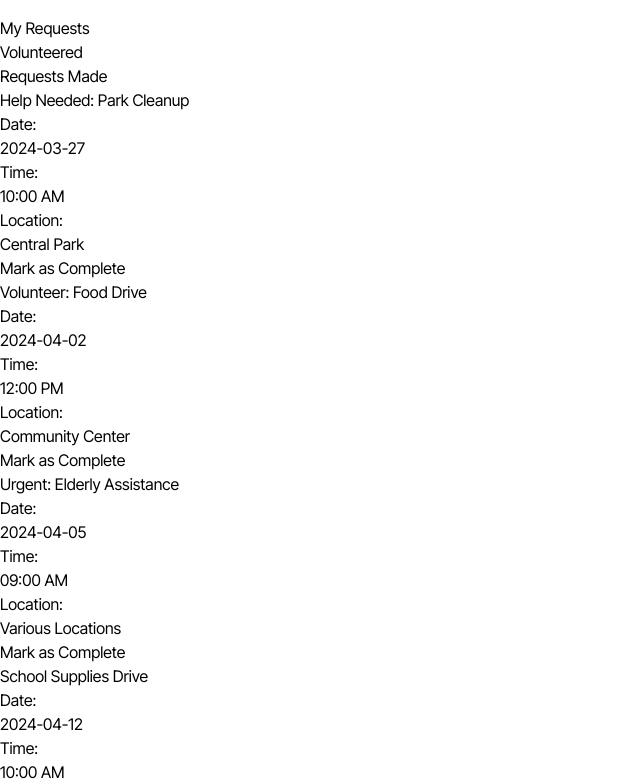
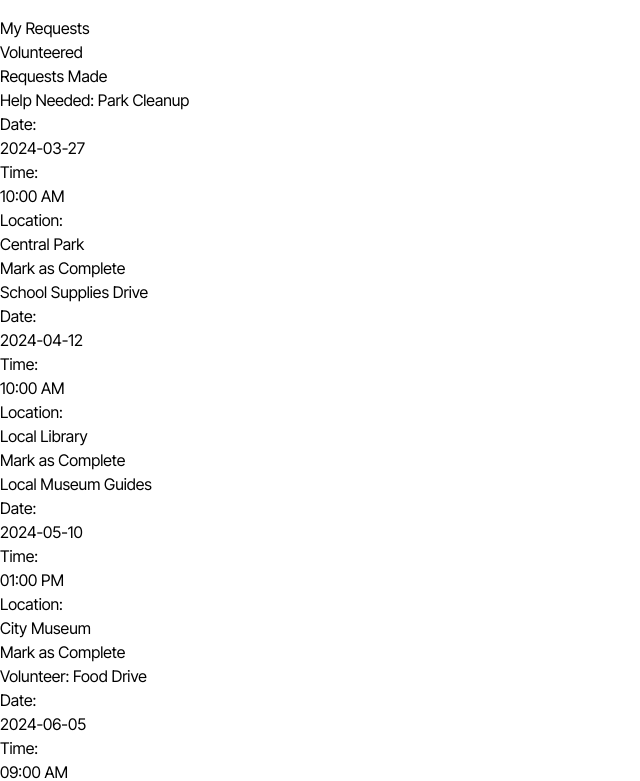
Before and after one commit to Dingan-Mkhize/P7_volunteer_app, a React (Vite) app: page /myjobs in a window 1280 px wide. Shown: the part 1256-2037 px from the top of the page, without its empty margins (0-640 px from the left). Built offline with nearby package versions, Linux system fonts and the light colour scheme.

Commit message:
myjobs component functionality changed to represnt dummy data in Data.js

```diff
--- a/src/Data.js
+++ b/src/Data.js
@@ -84,7 +84,8 @@ export const volunteerRequests = [
     date: "2024-03-27",
     time: "10:00 AM",
     status: "unfulfilled",
-    volunteers: [],
+    volunteers: [1, 5, 6, 7, 8],
+    requesterId: 1,
   },
   {
     id: 2,
@@ -97,7 +98,8 @@ export const volunteerRequests = [
     date: "2024-04-02",
     time: "12:00 PM",
     status: "unfulfilled",
-    volunteers: [],
+    volunteers: [2, 12, 7],
+    requesterId: 9,
   },
   {
     id: 3,
@@ -110,7 +112,8 @@ export const volunteerRequests = [
     date: "2024-04-05",
     time: "09:00 AM",
     status: "unfulfilled",
-    volunteers: [],
+    volunteers: [8, 9, 10, 5, 1, 2],
+    requesterId: 4,
   },
   {
     id: 4,
@@ -123,7 +126,8 @@ export const volunteerRequests = [
     date: "2024-04-12",
     time: "10:00 AM",
     status: "unfulfilled",
-    volunteers: [],
+    volunteers: [5, 6],
+    requesterId: 1,
   },
   {
     id: 5,
@@ -135,7 +139,8 @@ export const volunteerRequests = [
     date: "2024-04-19",
     time: "08:00 AM",
     status: "unfulfilled",
-    volunteers: [],
+    volunteers: [1, 3, 8, 9],
+    requesterId: 3,
   },
   {
     id: 6,
@@ -148,7 +153,8 @@ export const volunteerRequests = [
     date: "2024-04-26",
     time: "07:00 AM",
     status: "unfulfilled",
-    volunteers: [],
+    volunteers: [1, 6, 3, 9, 12, 2],
+    requesterId: 5,
   },
   {
     id: 7,
@@ -161,7 +167,8 @@ export const volunteerRequests = [
     date: "2024-05-03",
     time: "09:00 AM",
     status: "unfulfilled",
-    volunteers: [],
+    volunteers: [5, 6, 7, 8],
+    requesterId: 10,
   },
   {
     id: 8,
@@ -174,7 +181,8 @@ export const volunteerRequests = [
     date: "2024-05-10",
     time: "01:00 PM",
     status: "unfulfilled",
-    volunteers: [],
+    volunteers: [1, 2, 3, 4, 5, 6, 7, 8, 9],
+    requesterId: 1,
   },
   {
     id: 9,
@@ -187,7 +195,8 @@ export const volunteerRequests = [
     date: "2024-05-15",
     time: "03:30 PM",
     status: "unfulfilled",
-    volunteers: [],
+    volunteers: [12, 10, 11],
+    requesterId: 2,
   },
   {
     id: 10,
@@ -200,7 +209,8 @@ export const volunteerRequests = [
     date: "2024-11-01",
     time: "10:00 AM",
     status: "unfulfilled",
-    volunteers: [],
+    volunteers: [6, 1, 9],
+    requesterId: 7,
   },
   {
     id: 11,
@@ -212,7 +222,8 @@ export const volunteerRequests = [
     date: "2024-04-18",
     time: "08:00 AM",
     status: "unfulfilled",
-    volunteers: [],
+    volunteers: [10, 13, 14],
+    requesterId: 8,
   },
   {
     id: 12,
@@ -225,7 +236,8 @@ export const volunteerRequests = [
     date: "2024-06-05",
     time: "09:00 AM",
     status: "unfulfilled",
-    volunteers: [],
+    volunteers: [1, 2, 3, 7, 8],
+    requesterId: 1,
   },
   {
     id: 13,
@@ -238,7 +250,8 @@ export const volunteerRequests = [
     date: "2024-06-12",
     time: "02:00 PM",
     status: "unfulfilled",
-    volunteers: [],
+    volunteers: [12, 1, 2, 3],
+    requesterId: 12,
   },
   {
     id: 14,
@@ -251,7 +264,8 @@ export const volunteerRequests = [
     date: "2024-08-20",
     time: "10:00 AM",
     status: "unfulfilled",
-    volunteers: [],
+    volunteers: [5, 4, 2, 12],
+    requesterId: 11,
   },
   {
     id: 15,
@@ -263,7 +277,8 @@ export const volunteerRequests = [
     date: "2024-07-10",
     time: "08:00 AM",
     status: "unfulfilled",
-    volunteers: [],
+    volunteers: [8, 7, 2],
+    requesterId: 9,
   },
   {
     id: 16,
@@ -276,7 +291,8 @@ export const volunteerRequests = [
     date: "2024-07-22",
     time: "07:00 AM",
     status: "unfulfilled",
-    volunteers: [],
+    volunteers: [1, 12, 8, 3],
+    requesterId: 1,
   },
   {
     id: 17,
@@ -289,7 +305,8 @@ export const volunteerRequests = [
     date: "2024-08-05",
     time: "09:00 AM",
     status: "unfulfilled",
-    volunteers: [],
+    volunteers: [12, 8, 7],
+    requesterId: 1,
   },
   {
     id: 18,
@@ -302,7 +319,8 @@ export const volunteerRequests = [
     date: "2024-08-15",
     time: "10:00 AM",
     status: "unfulfilled",
-    volunteers: [],
+    volunteers: [2, 3, 6, 9],
+    requesterId: 2,
   },
   {
     id: 19,
@@ -315,7 +333,8 @@ export const volunteerRequests = [
     date: "2024-09-01",
     time: "03:00 PM",
     status: "unfulfilled",
-    volunteers: [],
+    volunteers: [8, 2, 6, 9],
+    requesterId: 1,
   },
   {
     id: 20,
@@ -328,7 +347,8 @@ export const volunteerRequests = [
     date: "2024-11-15",
     time: "10:00 AM",
     status: "unfulfilled",
-    volunteers: [],
+    volunteers: [1, 4, 9],
+    requesterId: 1,
   },
 ];
 
--- a/src/components/MyJobs.jsx
+++ b/src/components/MyJobs.jsx
@@ -1,23 +1,23 @@
-import { useState } from "react";
+//import { useState } from "react";
 import { Tab, Tabs, TabList, TabPanel } from "react-tabs";
 import "react-tabs/style/react-tabs.css";
 import { volunteerRequests } from "../Data";
 
 const MyJobsComponent = () => {
-  const [activeJobs, setActiveJobs] = useState(
-    volunteerRequests.filter((job) => job.status === "unfulfilled")
+  const currentUserId = 1; // Assuming the current user's ID for demonstration
+
+  // Filter jobs where the current user is the requester
+  const myRequests = volunteerRequests.filter(
+    (job) => job.requesterId === currentUserId
   );
-  const [completedJobs, setCompletedJobs] = useState([]);
 
-  const markJobAsCompleted = (jobId) => {
-    const updatedActiveJobs = activeJobs.filter((job) => job.id !== jobId);
-    const completedJob = activeJobs.find((job) => job.id === jobId);
+  // Filter jobs the current user has volunteered for
+  const volunteeredJobs = volunteerRequests.filter((job) =>
+    job.volunteers.includes(currentUserId)
+  );
 
-    setActiveJobs(updatedActiveJobs);
-    setCompletedJobs([
-      ...completedJobs,
-      { ...completedJob, status: "completed" },
-    ]);
+  // Function to mark a job as completed
+  const markJobAsCompleted = (jobId, isMyRequest) => {
   };
 
   return (
@@ -35,30 +35,29 @@ const MyJobsComponent = () => {
         <TabPanel>
           <h2 className="text-lg font-semibold my-2">Requests Made</h2>
           <div className="space-y-4">
-            {activeJobs.map((job) => (
+            {myRequests.map((job) => (
               <div
                 key={job.id}
-                className="flex flex-col md:flex-row items-center p-4 bg-white rounded-lg shadow space-x-4"
+                className="flex flex-col md:flex-row justify-between items-center bg-white p-4 rounded-lg shadow space-x-4"
               >
-                <h3 className="flex-1 text-md font-bold">{job.title}</h3>
-                <div className="flex-1 flex flex-col md:flex-row justify-between">
-                  <div className="mb-2 md:mb-0">
+                <h3 className="text-md font-bold flex-1">{job.title}</h3>
+                <div className="flex-1 grid grid-cols-1 md:grid-cols-3 gap-4">
+                  <div>
                     <p className="font-semibold">Date:</p>
                     <p>{job.date}</p>
                   </div>
-                  <div className="mb-2 md:mb-0">
+                  <div>
                     <p className="font-semibold">Time:</p>
                     <p>{job.time}</p>
                   </div>
-                  <div className="mb-2 md:mb-0">
+                  <div>
                     <p className="font-semibold">Location:</p>
                     <p>{job.location}</p>
                   </div>
                 </div>
                 <button
-                  onClick={() => markJobAsCompleted(job.id)}
-                  className={`mt-2 md:mt-0 px-4 py-2 text-sm text-white rounded-lg ${job.status === "unfulfilled" ? "bg-blue-500 hover:bg-blue-700" : "bg-gray-400 cursor-not-allowed"}`}
-                  disabled={job.status !== "unfulfilled"}
+                  onClick={() => markJobAsCompleted(job.id, true)}
+                  className="mt-2 md:mt-0 px-4 py-2 text-sm text-white rounded-lg bg-blue-500 hover:bg-blue-700"
                 >
                   Mark as Complete
                 </button>
@@ -70,29 +69,32 @@ const MyJobsComponent = () => {
         <TabPanel>
           <h2 className="text-lg font-semibold my-2">Jobs Volunteered For</h2>
           <div className="space-y-4">
-            {completedJobs.map((job) => (
+            {volunteeredJobs.map((job) => (
               <div
                 key={job.id}
-                className="flex flex-col md:flex-row items-center p-4 bg-white rounded-lg shadow space-x-4"
+                className="flex flex-col md:flex-row justify-between items-center bg-white p-4 rounded-lg shadow space-x-4"
               >
-                <h3 className="flex-1 text-md font-bold">{job.title}</h3>
-                <div className="flex-1 flex flex-col md:flex-row justify-between">
-                  <div className="mb-2 md:mb-0">
+                <h3 className="text-md font-bold flex-1">{job.title}</h3>
+                <div className="flex-1 grid grid-cols-1 md:grid-cols-3 gap-4">
+                  <div>
                     <p className="font-semibold">Date:</p>
                     <p>{job.date}</p>
                   </div>
-                  <div className="mb-2 md:mb-0">
+                  <div>
                     <p className="font-semibold">Time:</p>
                     <p>{job.time}</p>
                   </div>
-                  <div className="mb-2 md:mb-0">
+                  <div>
                     <p className="font-semibold">Location:</p>
                     <p>{job.location}</p>
                   </div>
                 </div>
-                <p className="mt-2 md:mt-0 px-4 py-2 text-sm bg-green-500 text-white rounded-lg">
-                  Completed
-                </p>
+                <button
+                  onClick={() => markJobAsCompleted(job.id, false)}
+                  className="mt-2 md:mt-0 px-4 py-2 text-sm text-white rounded-lg bg-blue-500 hover:bg-blue-700"
+                >
+                  Mark as Complete
+                </button>
               </div>
             ))}
           </div>
```
